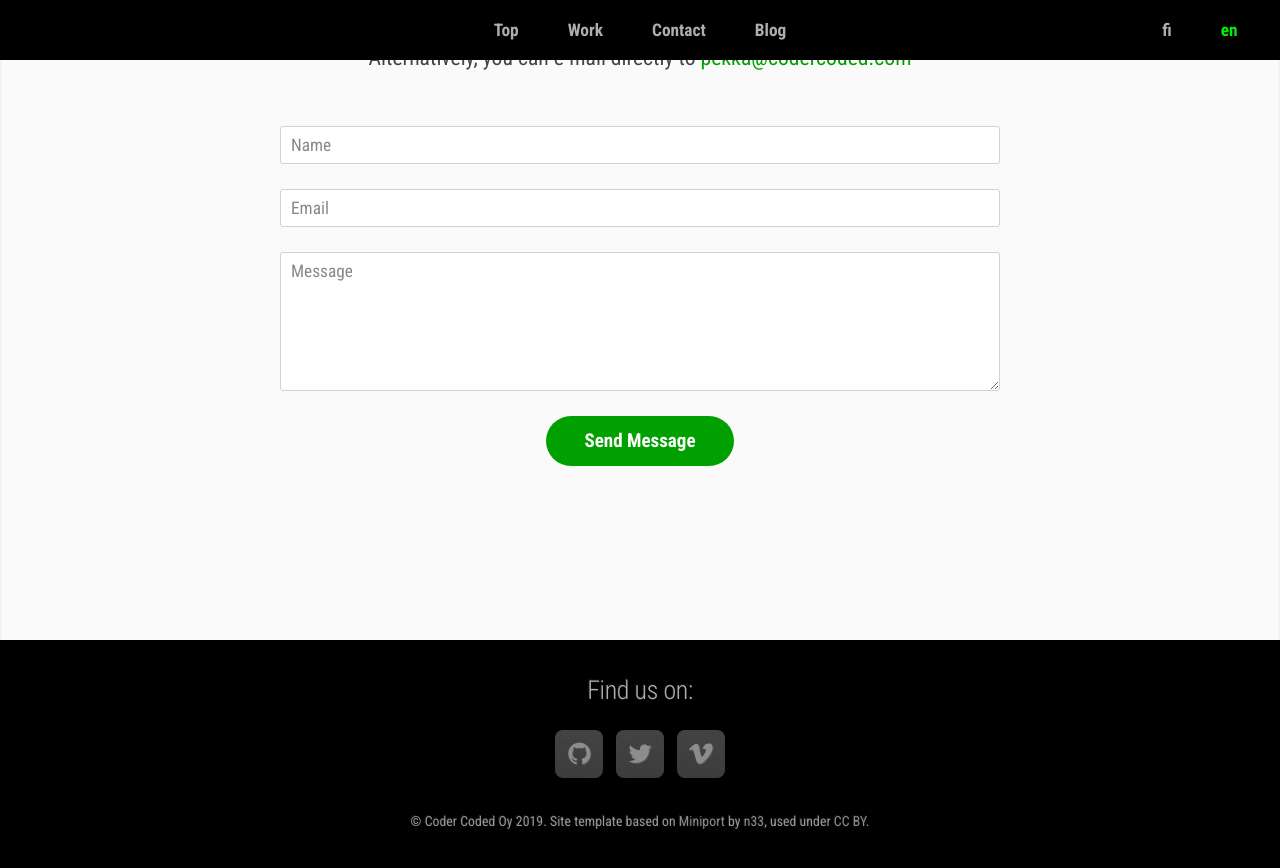
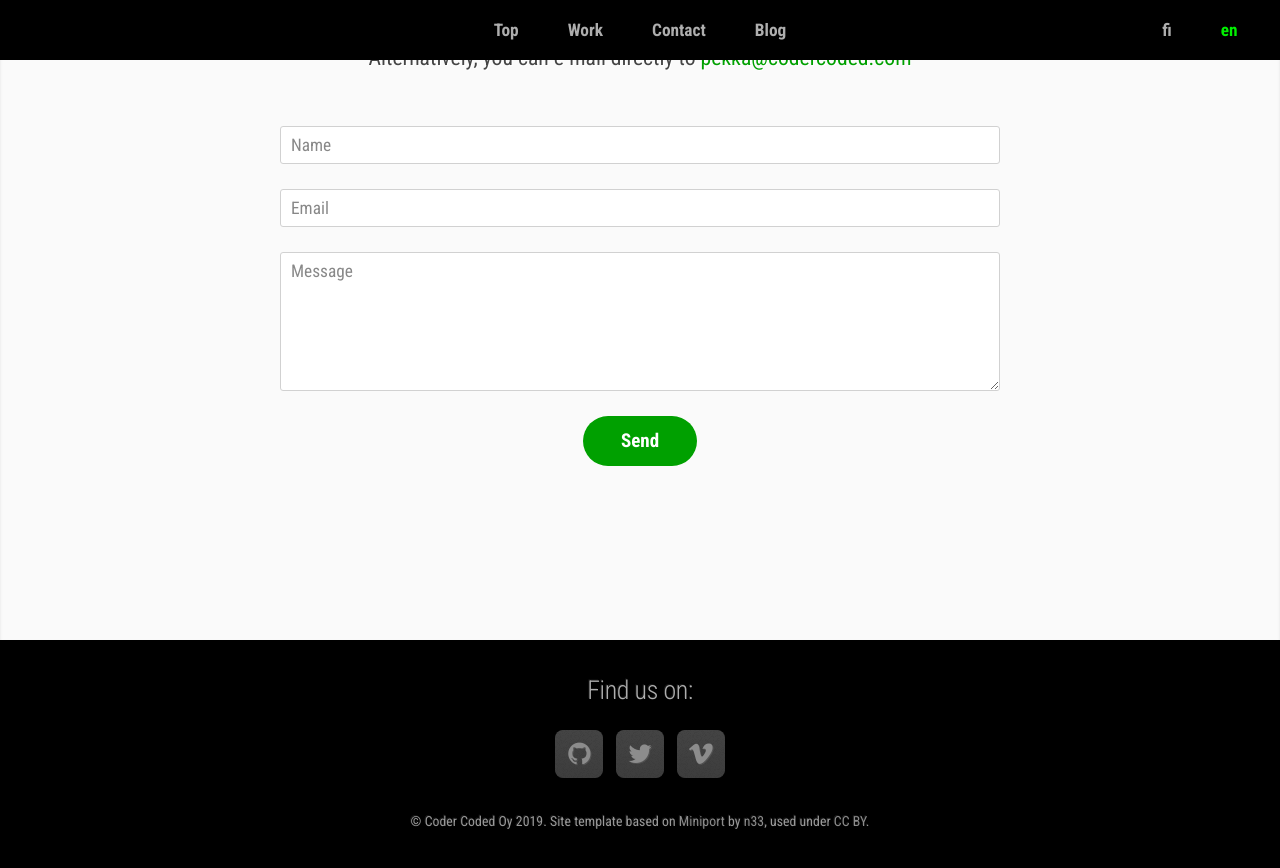
Before and after one commit to CoderCoded/CoderCoded.github.io, a Jekyll site: the page built from en/index.html, in a window 1280 px wide and 900 px high, scrolled down 2750 px. Shown: the top 868 px of the window. Built offline with Jekyll 4.4.1, drawn with Linux system fonts in a browser that asks for light colours; some web fonts are replaced.

Commit message:
Small fix

```diff
--- a/en/index.html
+++ b/en/index.html
@@ -185,7 +185,7 @@ description: Pepper the robot application design and development
                 <div class="12u">
                   <ul class="actions">
                     <li>
-                      <input type="submit" value="Send Message" />
+                      <input type="submit" value="Send" />
                     </li>
                   </ul>
                 </div>
```
